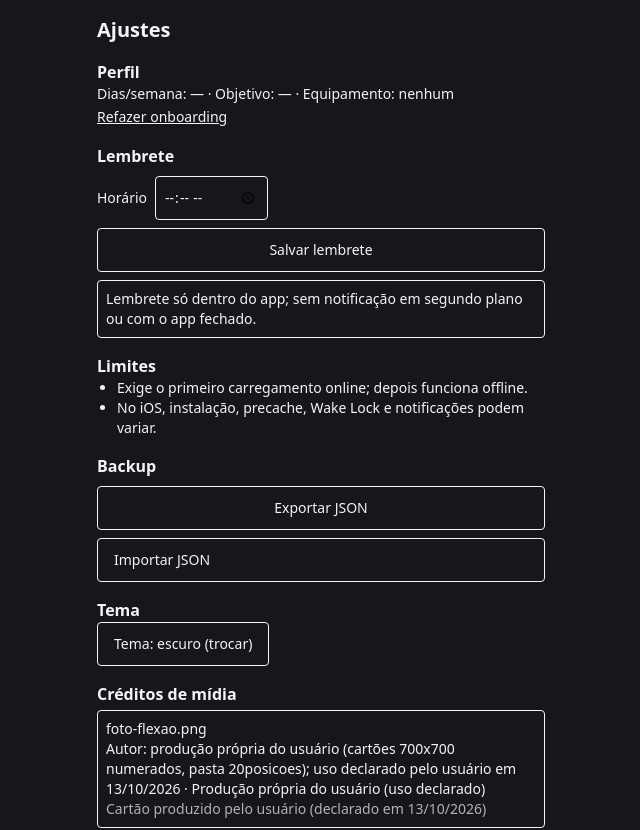
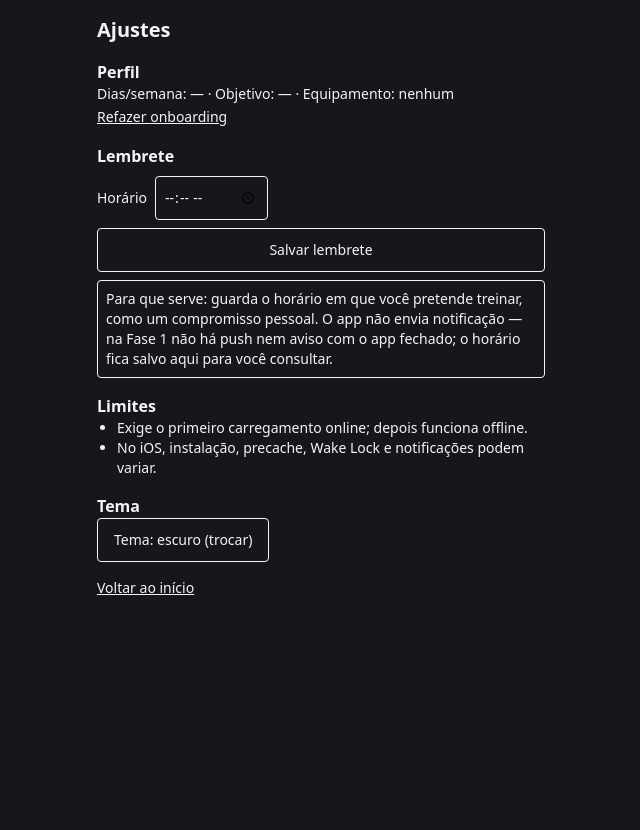
Before and after one commit to Bitcoiniciantes/calistenia, a React (Vite) app: page /#/ajustes in a window 1280 px wide. Shown: the top 830 px of the page, without its empty margins (319-959 px from the left). After the commit the page ends 800 px from the top, so only its background shows below. Built offline with nearby package versions, Linux system fonts and the light colour scheme.

Commit message:
remada reduzida + Ajustes sem Backup/Creditos + Lembrete explicado

```diff
--- a/media-allowlist.json
+++ b/media-allowlist.json
@@ -781,8 +781,8 @@
       "licenseUrl": "",
       "verifiedAt": "2026-10-13",
       "attribution": "Imagem gerada por IA (Gemini) a pedido do usuário (declarada em 13/10/2026)",
-      "sha256": "ac48ea13d32eb998cfe9a864b54094fc64cfbb7f6603a5d6166ed74b44b1659e",
-      "bytes": 1972291,
+      "sha256": "4f8b2eb05e0531bc8a8f5cc9f2a7a790372c54ff2673d91b2aaec9b88b936b5b",
+      "bytes": 382449,
       "approved": true,
       "reason": "midia-ia-usuario-verificada"
     },
--- a/src/screens/Ajustes.tsx
+++ b/src/screens/Ajustes.tsx
@@ -1,11 +1,9 @@
 import { useEffect, useState } from 'react'
 import { Link } from 'react-router-dom'
-import { mediaCredits } from '../data/mediaCredits'
-import { parseBackup } from '../repo/backup'
 import type { Repository } from '../repo/Repository'
 import type { UserProfile } from '../repo/types'
 
-/** Ajustes: perfil, lembrete honesto, backup JSON, tema e créditos. */
+/** Ajustes: perfil, lembrete de treino e tema. */
 export function Ajustes({ repo }: { repo: Repository }) {
   const [profile, setProfile] = useState<UserProfile | undefined>()
   const [reminder, setReminder] = useState('')
@@ -45,36 +43,6 @@ export function Ajustes({ repo }: { repo: Repository }) {
     await repo.saveProfile(next)
     setProfile(next)
     setMsg('Lembrete salvo (só dentro do app).')
-  }
-
-  async function exportJson() {
-    const [p, logs] = await Promise.all([repo.getProfile(), repo.listLogs()])
-    const blob = new Blob([JSON.stringify({ profile: p, logs }, null, 2)], {
-      type: 'application/json',
-    })
-    const url = URL.createObjectURL(blob)
-    const a = document.createElement('a')
-    a.href = url
-    a.download = 'calistenia-backup.json'
-    a.click()
-    URL.revokeObjectURL(url)
-    setMsg('Backup exportado.')
-  }
-
-  async function importJson(file: File) {
-    try {
-      // Valida sem tocar nos dados; rejeita com mensagem clara.
-      const data = parseBackup(await file.text())
-      if (data.profile) await repo.saveProfile(data.profile)
-      if (Array.isArray(data.logs)) {
-        for (const log of data.logs) await repo.addLog(log)
-      }
-      const p = await repo.getProfile()
-      setProfile(p)
-      setMsg('Backup importado.')
-    } catch (e) {
-      setMsg(e instanceof Error ? e.message : 'Arquivo inválido.')
-    }
   }
 
   return (
@@ -117,8 +85,10 @@ export function Ajustes({ repo }: { repo: Repository }) {
           Salvar lembrete
         </button>
         <p className="rounded border p-2 text-sm">
-          Lembrete só dentro do app; sem notificação em segundo plano ou com o
-          app fechado.
+          Para que serve: guarda o horário em que você pretende treinar,
+          como um compromisso pessoal. O app não envia notificação — na
+          Fase 1 não há push nem aviso com o app fechado; o horário fica
+          salvo aqui para você consultar.
         </p>
       </section>
 
@@ -130,29 +100,6 @@ export function Ajustes({ repo }: { repo: Repository }) {
             No iOS, instalação, precache, Wake Lock e notificações podem variar.
           </li>
         </ul>
-      </section>
-
-      <section aria-label="Backup" className="flex flex-col gap-2">
-        <h2 className="font-bold">Backup</h2>
-        <button
-          type="button"
-          onClick={() => void exportJson()}
-          className="touch-target rounded border px-4 text-sm"
-        >
-          Exportar JSON
-        </button>
-        <label className="touch-target flex items-center gap-2 rounded border px-4 text-sm">
-          Importar JSON
-          <input
-            type="file"
-            accept="application/json"
-            className="hidden"
-            onChange={(e) => {
-              const f = e.target.files?.[0]
-              if (f) void importJson(f)
-            }}
-          />
-        </label>
       </section>
 
       <section aria-label="Tema">
@@ -167,33 +114,6 @@ export function Ajustes({ repo }: { repo: Repository }) {
         </button>
       </section>
 
-      <section aria-label="Créditos de mídia">
-        <h2 className="font-bold">Créditos de mídia</h2>
-        <ul className="mt-1 flex flex-col gap-2">
-          {mediaCredits.map((c) => (
-            <li key={c.file} className="rounded border p-2 text-sm">
-              <p className="font-medium">{c.file}</p>
-              <p>
-                Autor: {c.author} ·{' '}
-                {c.licenseUrl ? (
-                  <a href={c.licenseUrl} target="_blank" rel="noreferrer" className="underline">
-                    {c.license}
-                  </a>
-                ) : (
-                  <span>{c.license}</span>
-                )}
-              </p>
-              <p className="opacity-70">{c.attribution}</p>
-              {c.pageUrl ? (
-                <a href={c.pageUrl} target="_blank" rel="noreferrer" className="underline">
-                  Página do arquivo no Wikimedia Commons
-                </a>
-              ) : null}
-            </li>
-          ))}
-        </ul>
-      </section>
-
       <Link to="/" className="text-sm underline">
         Voltar ao início
       </Link>
```
Also changed, not shown: public/media/barra-remada.png, 6 other files (tests, documents, lock files or other folders).
